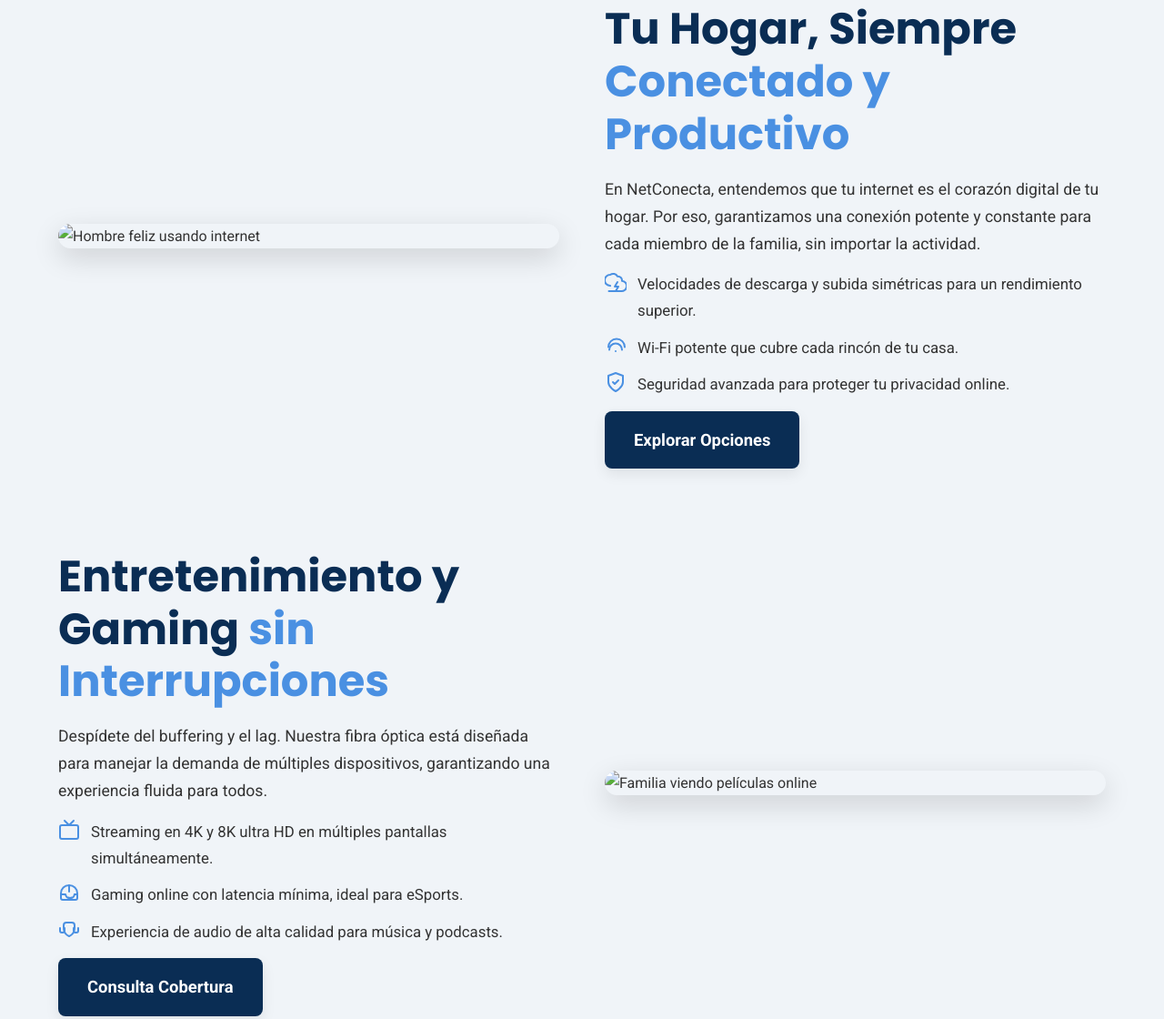
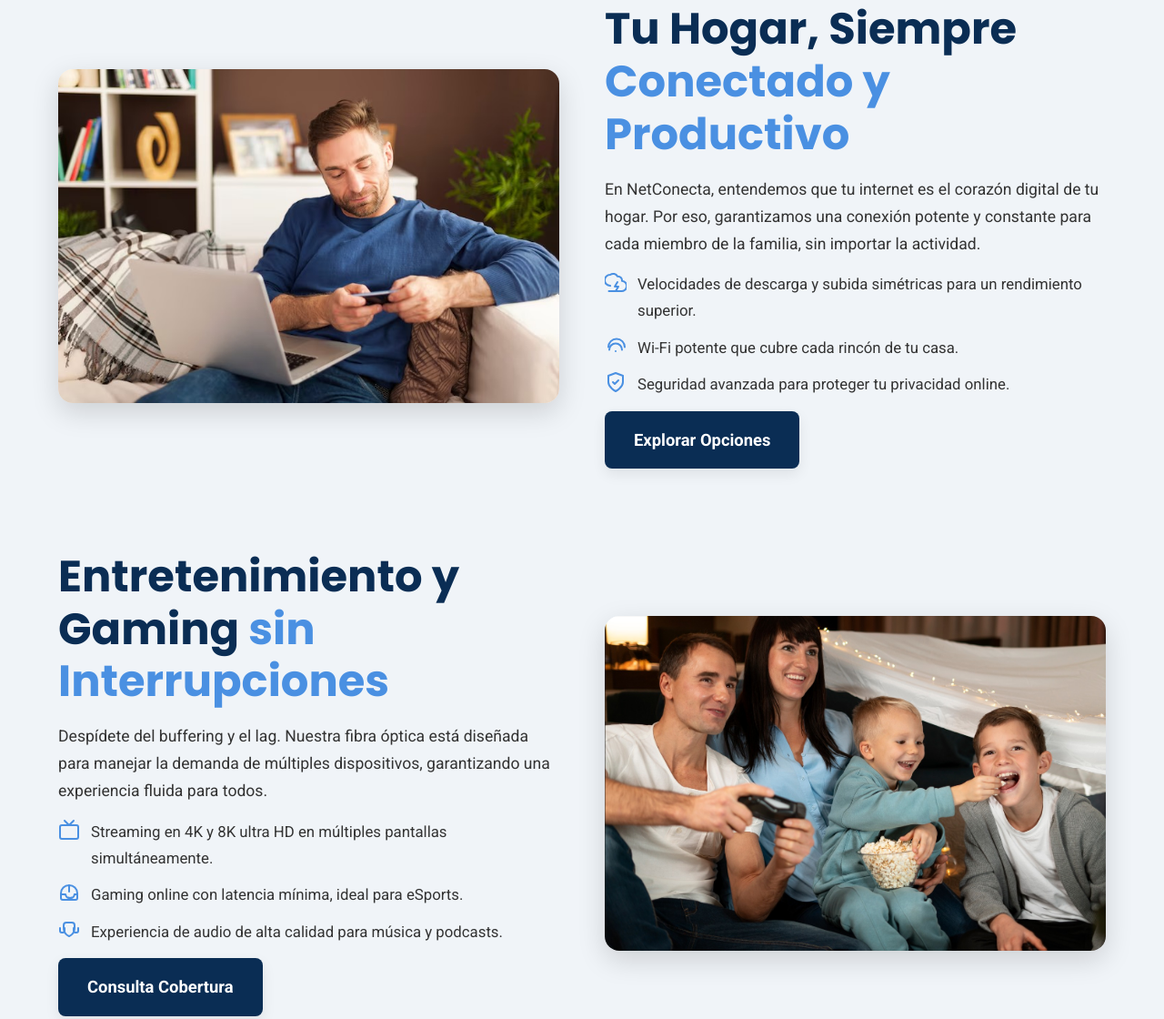
Before and after one commit to Zombie550211/internet-y-cable, a plain HTML site: page index.html in a window 1280 px wide. Shown: the part 927-2047 px from the top of the page at 91% size. Drawn offline with Linux system fonts and the light colour scheme.

Commit message:
Corrijo rutas y nombres de imágenes para despliegue en Render

```diff
--- a/index.html
+++ b/index.html
@@ -700,7 +700,7 @@
         <div class="container">
             <div class="content-wrapper animated-section">
                 <div class="image-part">
-                    <img src="hombre-enfoque-telefono-movil-portatil-casa_329181-2700.avif" alt="Hombre feliz usando internet">
+                    <img src="img1.jpg" alt="Hombre feliz usando internet">
                 </div>
                 <div class="text-part">
                     <h2>Tu Hogar, Siempre <span class="highlight-text">Conectado y Productivo</span></h2>
@@ -715,7 +715,7 @@
             </div>
             <div class="content-wrapper animated-section" style="flex-direction: row-reverse;">
                 <div class="image-part">
-                    <img src="fa" alt="Familia viendo películas online">
+                    <img src="img2.jpg" alt="Familia viendo películas online">
                 </div>
                 <div class="text-part">
                     <h2>Entretenimiento y Gaming <span class="highlight-text">sin Interrupciones</span></h2>
```
Also changed, not shown: img1.jpg (added), img2.jpg (added).
